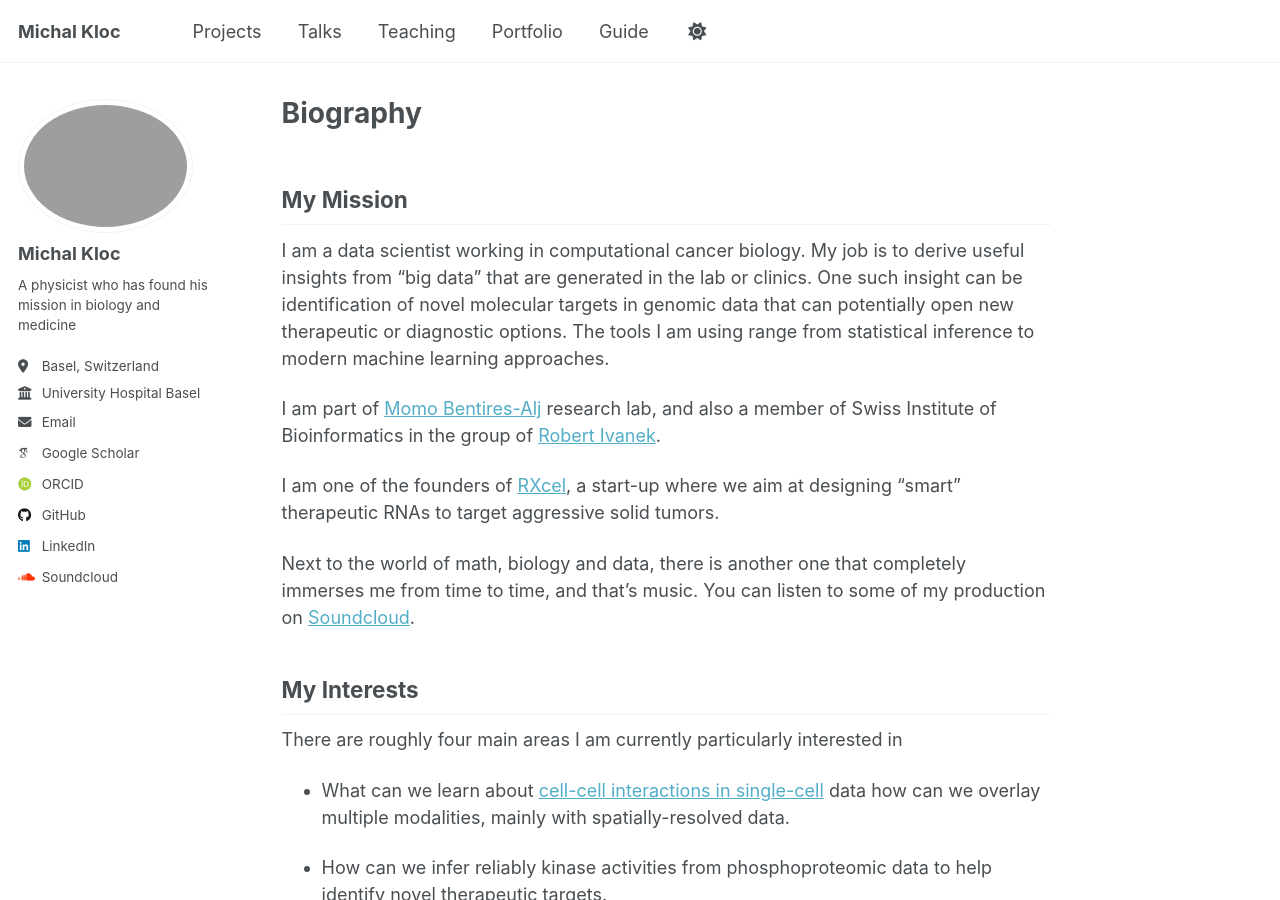
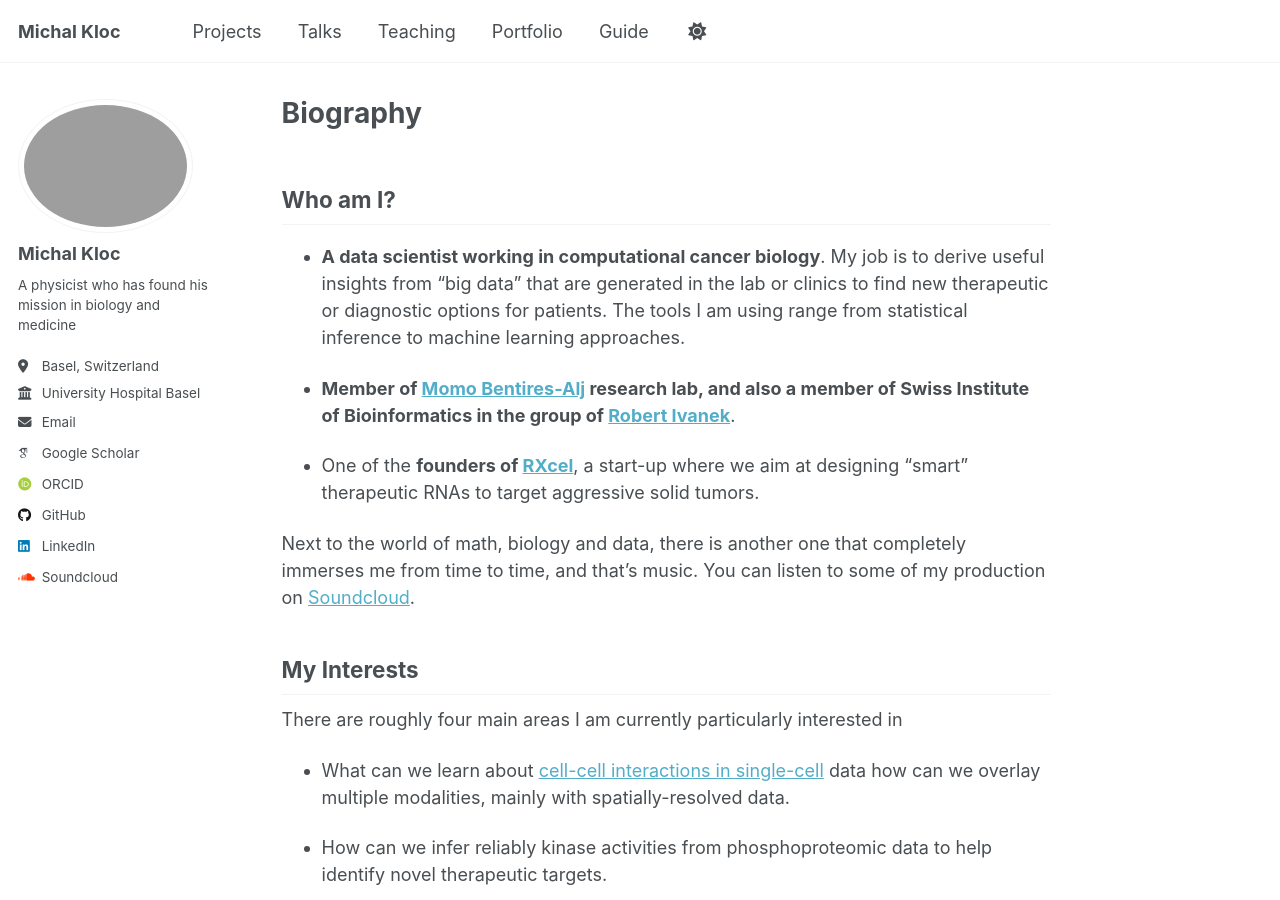
Before and after one commit to MikeKlocCZ/mikekloccz.github.io, a Jekyll site: the page built from _pages/about.md, in a window 1280 px wide and 900 px high. Built offline with Jekyll 4.4.1, drawn with Linux system fonts in a browser that asks for light colours; some web fonts are replaced; a script that is not in the unit is left out.

Commit message:
Update intro structure

```diff
--- a/_pages/about.md
+++ b/_pages/about.md
@@ -7,17 +7,12 @@ redirect_from:
   - /about.html
 ---
 
-## My Mission
-I am a data scientist working in computational cancer biology. My job is to derive useful insights from "big data" that are generated in the lab or clinics.  One such insight can be identification of  novel molecular targets in genomic data that can potentially open new therapeutic or diagnostic options. The tools I am using range from  statistical inference to modern machine learning approaches.
+## Who am I?
+*  **A data scientist working in computational cancer biology**. My job is to derive useful insights from "big data" that are generated in the lab or clinics to find new therapeutic or diagnostic options for patients. The tools I am using range from  statistical inference to machine learning approaches.
 
+* **Member  of [Momo Bentires-Alj](https://bentireslab.org/article-page/) research lab,   and also a member of Swiss Institute of Bioinformatics in the group of [Robert Ivanek](https://www.sib.swiss/directory/group/dbm-bioinformatics-core-facility)**.
 
-<!-- *
- I am especially interested in digging through complex datasets to find insights  that can ultimately lead to better therapies for patients. This definitely isn’t a solo mission. Modern biology is incredibly complex, so I work closely with molecular biologists, immunologists, and clinicians. Together, we design experiments, analyse the data and try to understand the underlying principles of cancer progression and translate them into clinics.
-  -->
-
-I am part of [Momo Bentires-Alj](https://bentireslab.org/article-page/) research lab,   and also a member of Swiss Institute of Bioinformatics in the group of [Robert Ivanek](https://www.sib.swiss/directory/group/dbm-bioinformatics-core-facility).
-
-I am one of the founders of [RXcel](https://rxcel.ch), a start-up where we aim at designing "smart" therapeutic RNAs to target aggressive solid tumors.
+*  One of the **founders of [RXcel](https://rxcel.ch)**, a start-up where we aim at designing "smart" therapeutic RNAs to target aggressive solid tumors.
 
 Next to the world of math, biology and data, there is another one that completely immerses me from time to time, and that's music. You can listen to some of my  production on [Soundcloud](https://soundcloud.com/michael-kloc).
 
```
